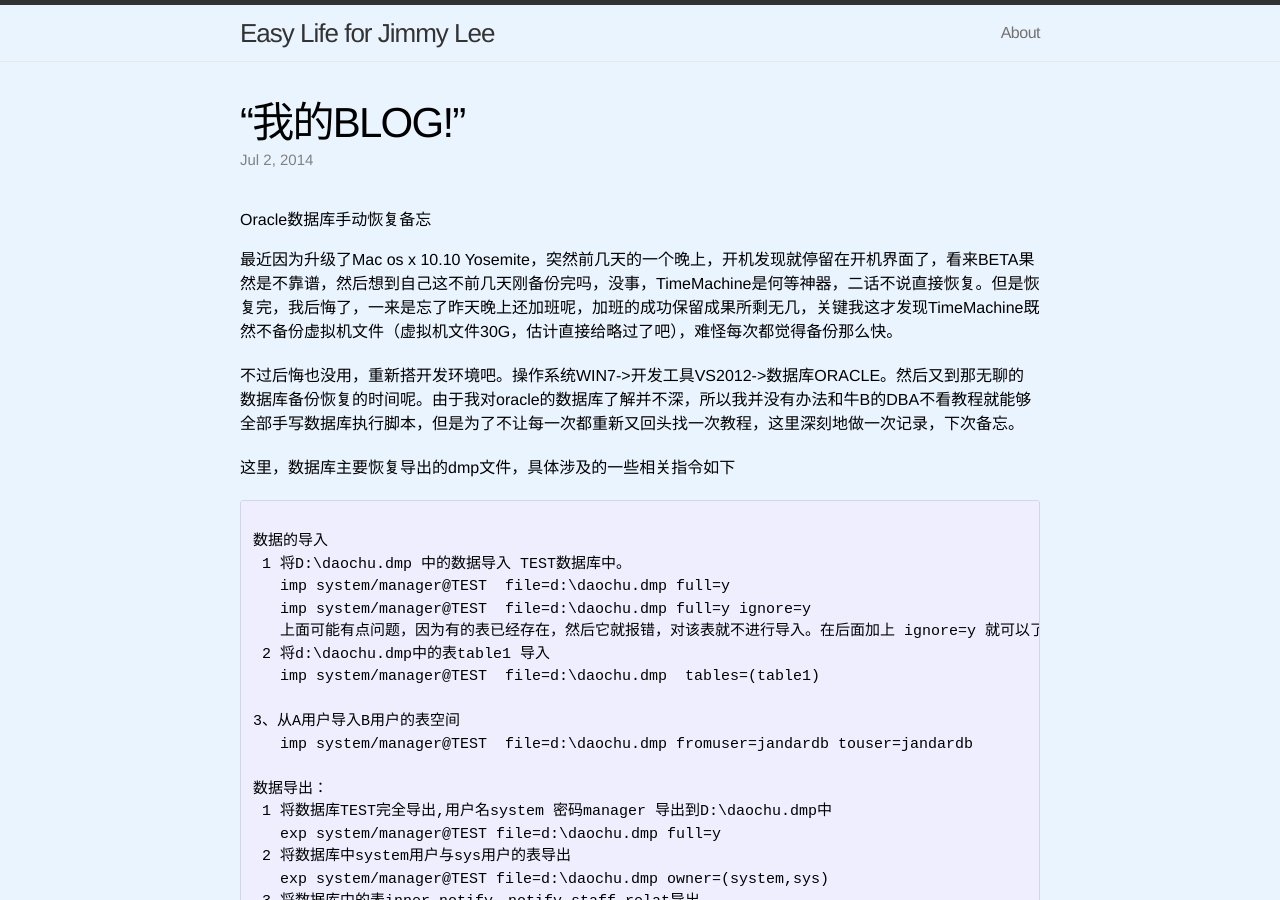
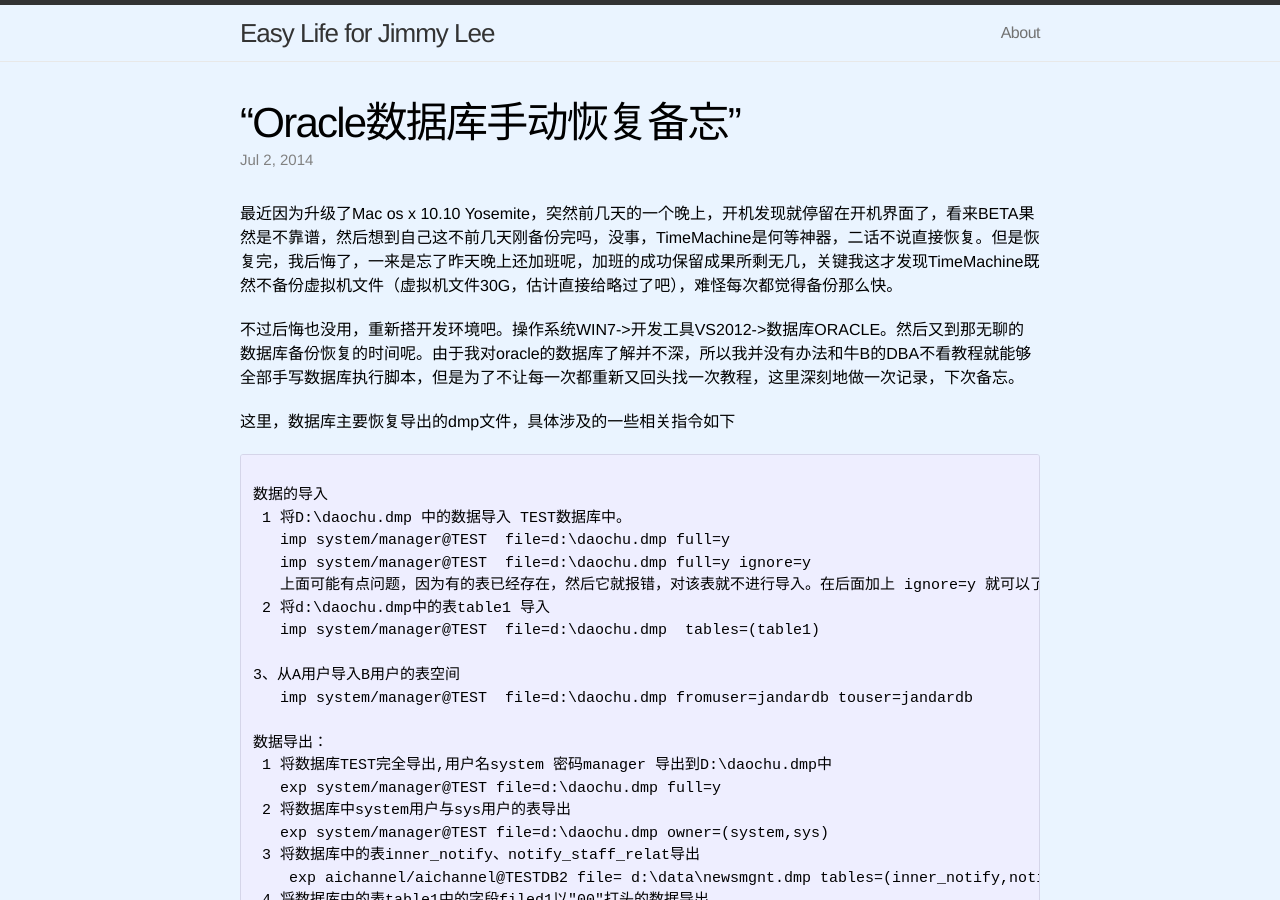
Before and after one commit to jimmyleeking/HandosBlog, a Jekyll site: the page built from _posts/2014-07-02-Oracle数据库手动恢复备忘.markdown, in a window 1280 px wide and 900 px high. Built offline with Jekyll 4.4.1, drawn with Linux system fonts in a browser that asks for light colours.

Commit message:
edit the file

```diff
--- a/_posts/2014-07-02-我的第一个Blog.markdown
+++ b/_posts/2014-07-02-Oracle数据库手动恢复备忘.markdown
@@ -1,10 +1,10 @@
 ---
 layout: post
-title:  “我的BLOG!”
+title:  “Oracle数据库手动恢复备忘”
 date:   2014-07-02 11:41:23
 categories: jekyll update
 ---
-#Oracle数据库手动恢复备忘
+
 
 最近因为升级了Mac os x 10.10 Yosemite，突然前几天的一个晚上，开机发现就停留在开机界面了，看来BETA果然是不靠谱，然后想到自己这不前几天刚备份完吗，没事，TimeMachine是何等神器，二话不说直接恢复。但是恢复完，我后悔了，一来是忘了昨天晚上还加班呢，加班的成功保留成果所剩无几，关键我这才发现TimeMachine既然不备份虚拟机文件（虚拟机文件30G，估计直接给略过了吧），难怪每次都觉得备份那么快。
 
--- a/_posts/2014-07-02-Ubuntu实用技巧.markdown
+++ b/_posts/2014-07-02-Ubuntu实用技巧.markdown
@@ -31,5 +31,5 @@
 ##如何在终端中打开GUI的文件管理器
 MAC OS有一个非常实用的指令open，如果想打开终端的当前操作目录，输入指定open .即可。同样在ubuntu下也可以，不过却是换成另外一个指令:nautilus,
 
-##为什么linux的压缩格式大多数采用zip，而不是rar
+##为什么linux的压缩格式大多数采用tar.gz,zip，而不是rar
 虽然，在通常情况下，rar的压缩率比zip要高，但是RAR是一种文件压缩与归档的私有专利压缩格式，并不是符合开源系统的要求。所以，linux系统中有虽然能够提供rar压缩的解压工具，但是并不提供压缩工具。
```
